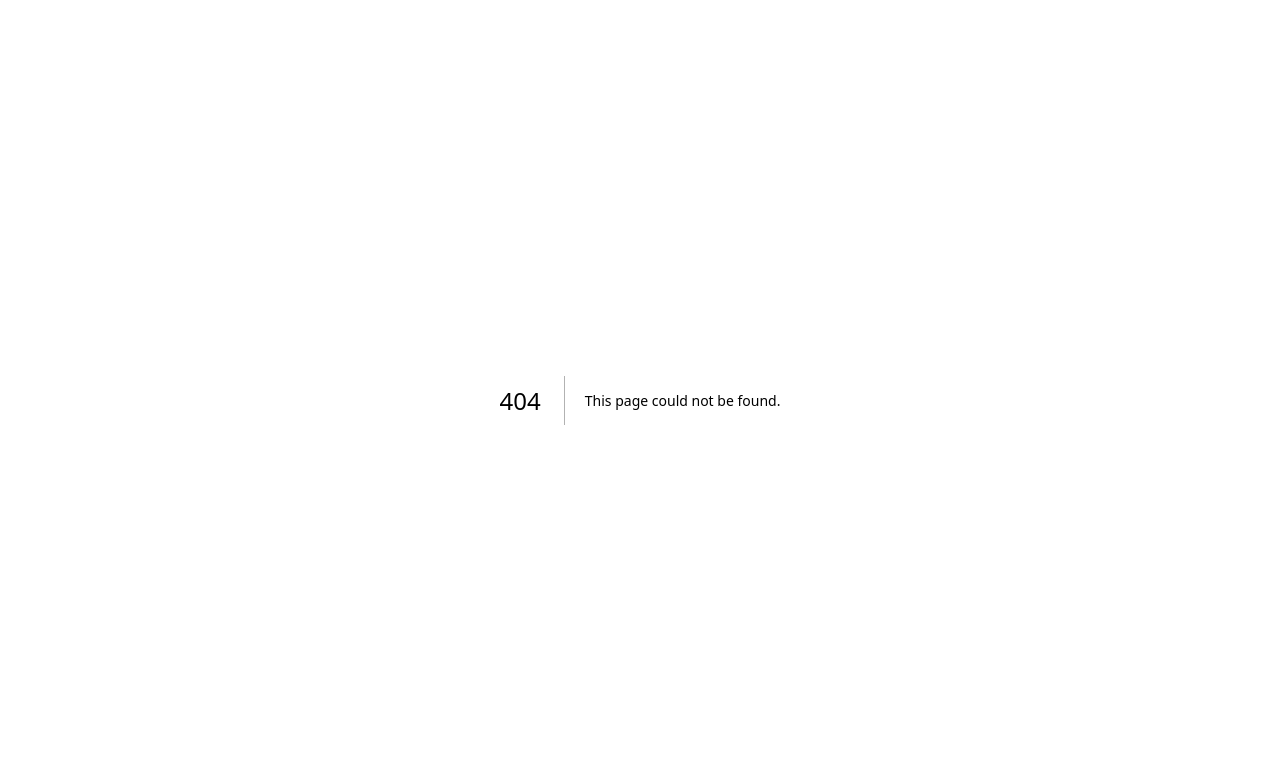
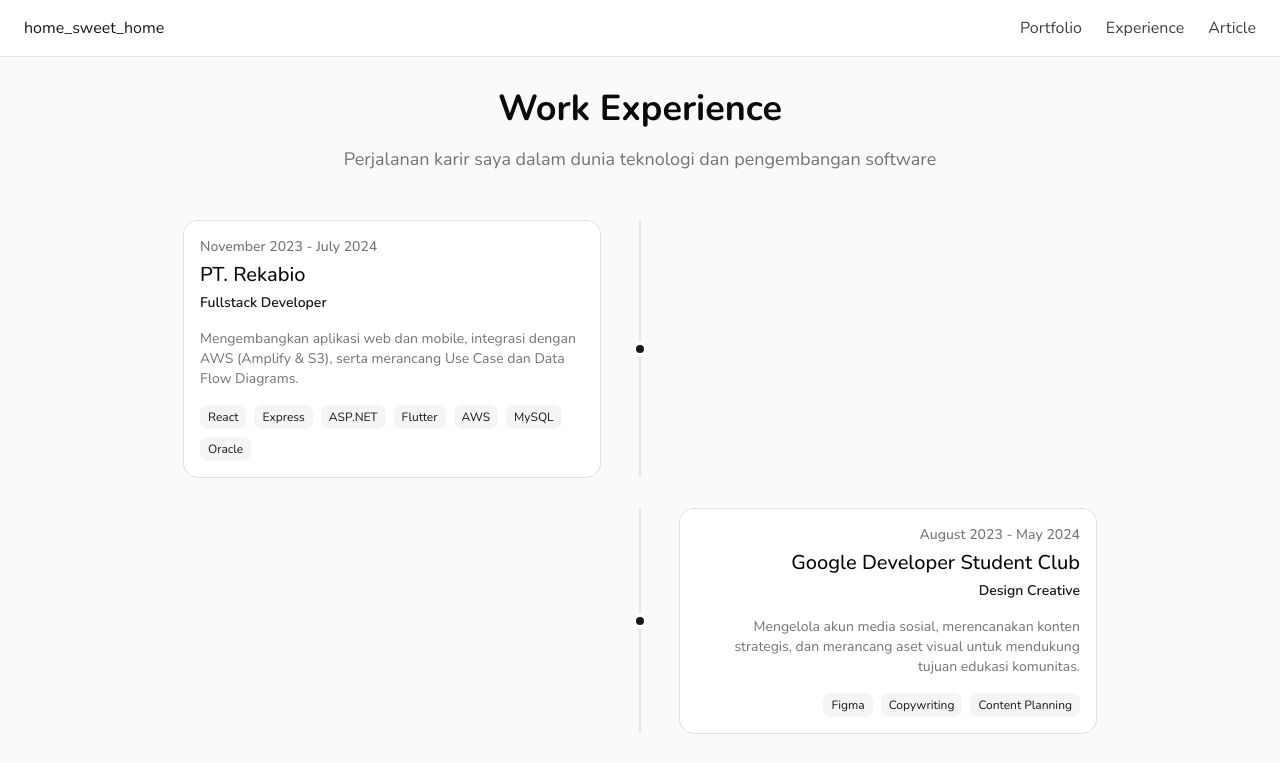
Before and after one commit to gilangrp/portfolio-gilang, a Next.js app: page /experience in a window 1280 px wide. Before the commit this address had no page. Shown: the top 763 px of the page. Built offline with nearby package versions, Linux system fonts and the light colour scheme.

Commit message:
init experience

```diff
--- /dev/null
+++ b/src/app/experience/page.tsx
@@ -0,0 +1,127 @@
+'use client';
+
+import { Card, CardContent, CardDescription, CardHeader, CardTitle } from '@/components/ui/card';
+import { Navbar } from '../_components/Navbar';
+
+const experiences = [
+  {
+    id: 1,
+    company: 'PT. Rekabio',
+    position: 'Fullstack Developer',
+    period: 'November 2023 - July 2024',
+    description: 'Mengembangkan aplikasi web dan mobile, integrasi dengan AWS (Amplify & S3), serta merancang Use Case dan Data Flow Diagrams.',
+    technologies: ['React', 'Express', 'ASP.NET', 'Flutter', 'AWS', 'MySQL', 'Oracle'],
+    side: 'left'
+  },
+  {
+    id: 2,
+    company: 'Google Developer Student Club',
+    position: 'Design Creative',
+    period: 'August 2023 - May 2024',
+    description: 'Mengelola akun media sosial, merencanakan konten strategis, dan merancang aset visual untuk mendukung tujuan edukasi komunitas.',
+    technologies: ['Figma', 'Copywriting', 'Content Planning'],
+    side: 'right'
+  },
+  {
+    id: 3,
+    company: 'PT. Toyo Business Engineering Indonesia',
+    position: 'Web Developer',
+    period: 'October 2024 - Sept 2025',
+    description: 'Fokus pada solusi ERP untuk industri manufaktur, membangun aplikasi web dan mobile yang scalable serta fitur inovatif untuk menyederhanakan proses manufaktur.',
+    technologies: ['Flutter', '.NET', 'Oracle Database'],
+    side: 'left'
+  },
+  {
+    id: 4,
+    company: 'Ecogovern Sdn Bhd',
+    position: 'Frontend Developer',
+    period: '2025',
+    description: 'Membuat sistem report carbon dan membuat sistem pelaporan SEDG perusahaan.',
+    technologies: ['Nextjs', 'Terraform', 'PostgreSQL'],
+    side: 'right'
+  },
+  {
+    id: 5,
+    company: 'PT. Sarana Amal Indonesia',
+    position: 'Fullstack Developer',
+    period: '2025',
+    description: 'Membuat aplikasi Travel & Umrah mobile dan web',
+    technologies: ['Nextjs', 'Flutter', 'NestJs', 'Nginx', 'Firebase', 'App Store'],
+    side: 'left'
+  },
+];
+
+function TimelineItem({ experience, isLast }: { experience: typeof experiences[0], isLast: boolean }) {
+  const isRight = experience.side === 'right';
+
+  return (
+    <div className={`relative flex items-center ${isRight ? 'justify-end' : 'justify-start'} mb-8`}>
+      {/* Timeline line */}
+      <div className="absolute left-1/2 transform -translate-x-1/2 w-0.5 bg-border h-full"></div>
+
+      {/* Timeline dot */}
+      <div className="absolute left-1/2 transform -translate-x-1/2 w-4 h-4 bg-primary rounded-full border-4 border-background z-10"></div>
+
+      {/* Content */}
+      <div className={`w-full max-w-md ${isRight ? 'pr-8' : 'pl-8'}`}>
+        <Card className={`${isRight ? 'text-right' : 'text-left'}`}>
+          <CardHeader>
+            <div className={`text-sm text-muted-foreground font-medium ${isRight ? 'text-right' : 'text-left'}`}>
+              {experience.period}
+            </div>
+            <CardTitle className="text-xl">{experience.company}</CardTitle>
+            <CardDescription className="text-primary font-semibold">
+              {experience.position}
+            </CardDescription>
+          </CardHeader>
+          <CardContent>
+            <p className="text-muted-foreground mb-4">
+              {experience.description}
+            </p>
+            <div className={`flex flex-wrap gap-2 ${isRight ? 'justify-end' : 'justify-start'}`}>
+              {experience.technologies.map((tech) => (
+                <span
+                  key={tech}
+                  className="px-2 py-1 bg-secondary text-secondary-foreground text-xs rounded-md"
+                >
+                  {tech}
+                </span>
+              ))}
+            </div>
+          </CardContent>
+        </Card>
+      </div>
+    </div>
+  );
+}
+
+export default function Experience() {
+  return (
+   <div className="size-full flex flex-col bg-neutral-50 ">
+    <Navbar />
+    <div className='container mx-auto px-6 py-8 max-w-5xl'>
+      <div className="mb-12 text-center">
+        <h1 className="text-4xl font-bold mb-4">Work Experience</h1>
+        <p className="text-muted-foreground text-lg">
+          Perjalanan karir saya dalam dunia teknologi dan pengembangan software
+        </p>
+      </div>
+
+      <div className="relative">
+        <div className="space-y-0">
+          {experiences.map((experience, index) => (
+            <TimelineItem
+              key={experience.id}
+              experience={experience}
+              isLast={index === experiences.length - 1}
+            />
+          ))}
+        </div>
+
+        <div className="absolute left-1/2 transform -translate-x-1/2 bottom-0 w-4 h-4 bg-primary rounded-full border-4 border-background"></div>
+      </div>
+    </div>
+
+    </div>
+  );
+}
```
